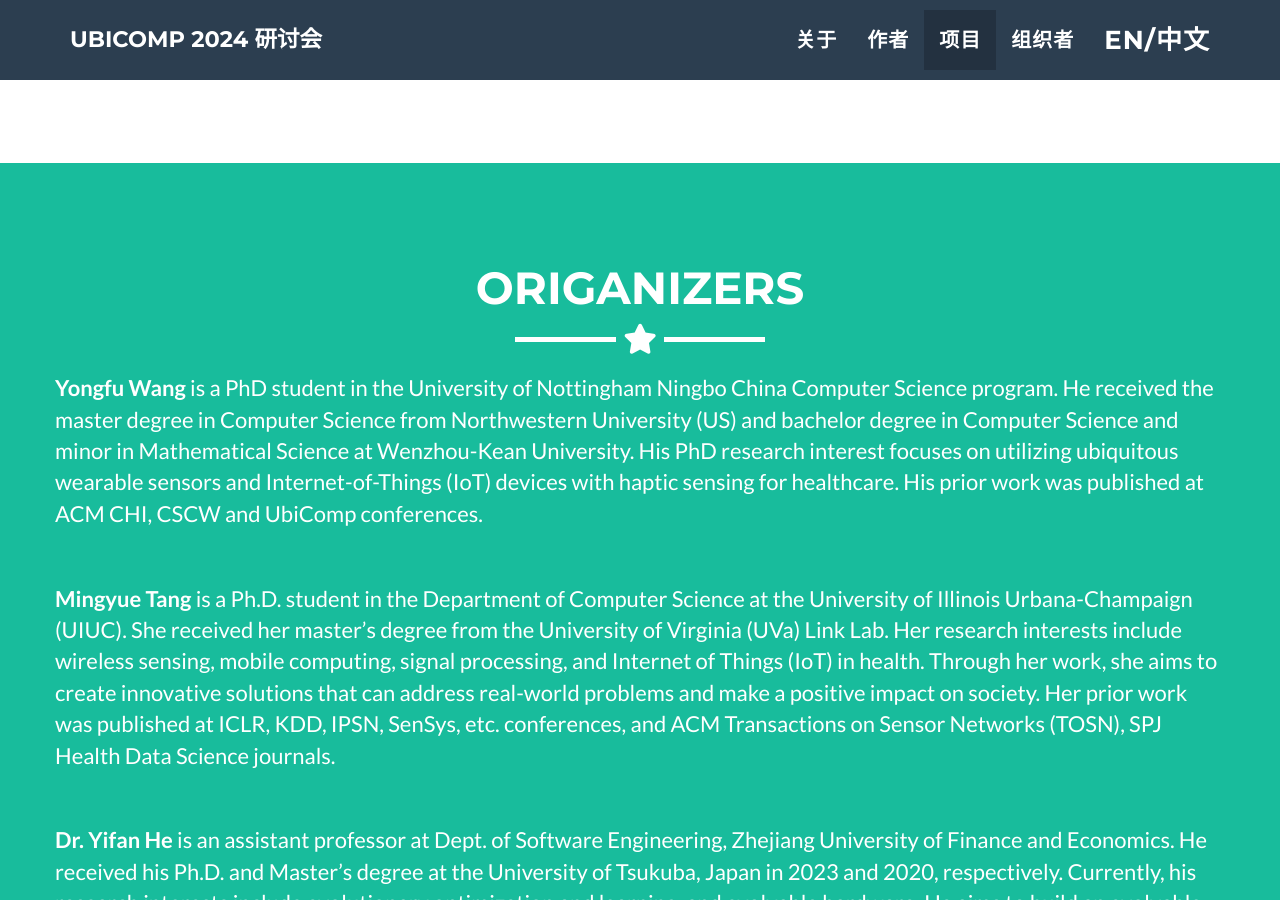
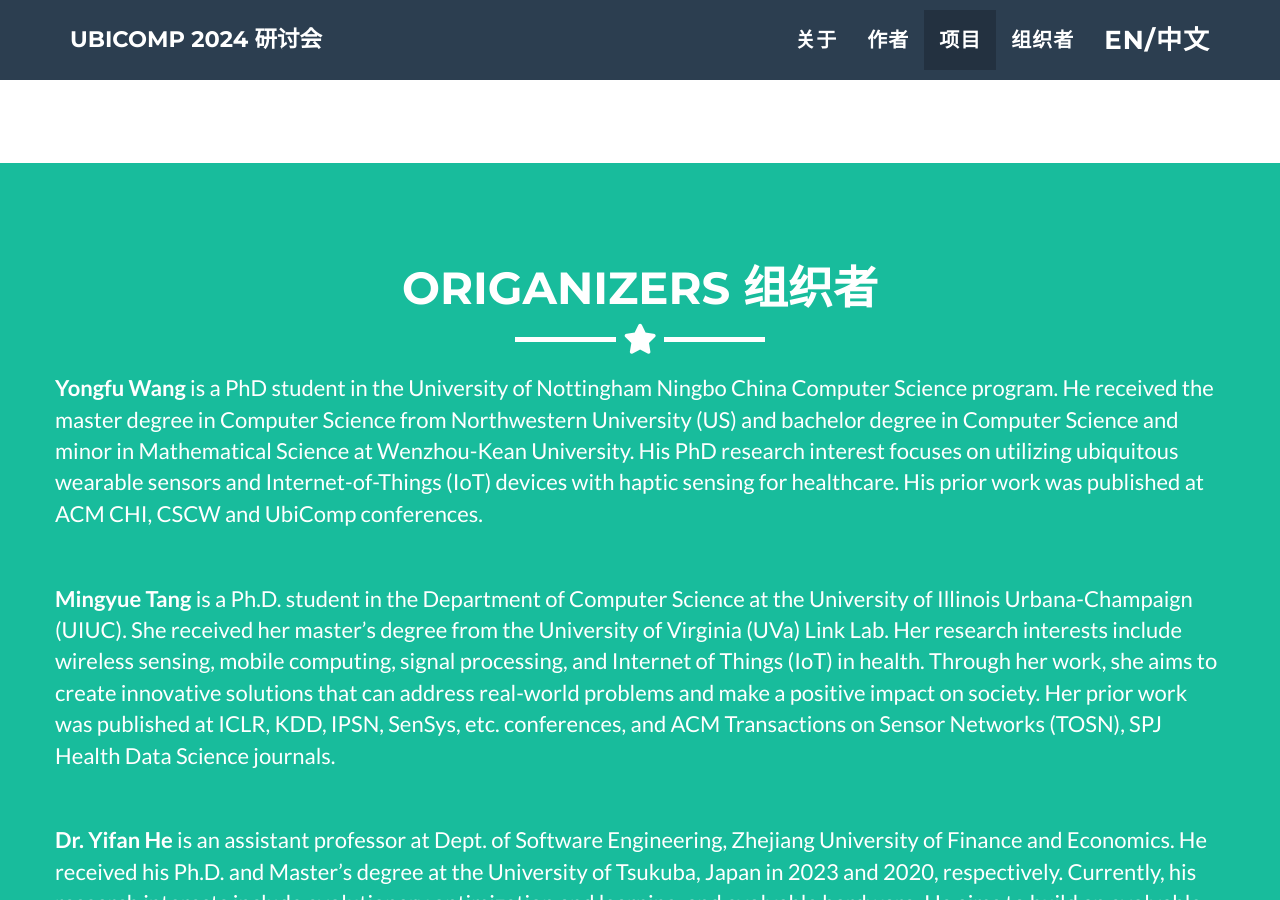
Before and after one commit to idwac-cn/idwac, a Jekyll site: the page built from _posts/2014-07-18-project-1.markdown, in a window 1280 px wide and 900 px high, scrolled down 3119 px. Built offline with Jekyll 4.4.1, drawn with Linux system fonts in a browser that asks for light colours.

Commit message:
Update organizer page

```diff
--- a/_includes/origanizer.html
+++ b/_includes/origanizer.html
@@ -3,7 +3,7 @@
   <div class="container">
     <div class="row">
       <div class="col-lg-12 text-center">
-        <h2>Origanizers</h2>
+        <h2>Origanizers 组织者</h2>
         <hr class="star-light">
       </div>
     </div>
```
